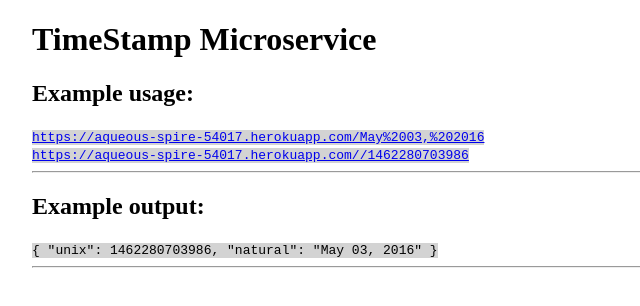
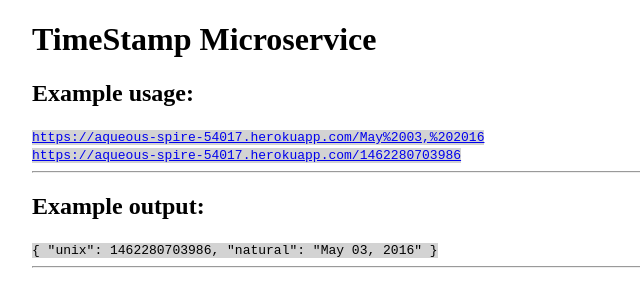
Before and after one commit to Pashtunzoy/TimeStamp-Microservice, a website: page public/index.html in a window 1280 px wide. Shown: the full height of the page, 96-736 px from the left. Drawn offline with Linux system fonts and the light colour scheme.

Commit message:
Had an extra back slash

```diff
--- a/public/index.html
+++ b/public/index.html
@@ -12,7 +12,7 @@
             <h2>Example usage:</h2>
             <a href="https://aqueous-spire-54017.herokuapp.com/May%2003,%202016"><code>https://aqueous-spire-54017.herokuapp.com/May%2003,%202016</code></a>
             <br>
-            <a href="https://aqueous-spire-54017.herokuapp.com//1462280703986"><code>https://aqueous-spire-54017.herokuapp.com//1462280703986</code></a>
+            <a href="https://aqueous-spire-54017.herokuapp.com//1462280703986"><code>https://aqueous-spire-54017.herokuapp.com/1462280703986</code></a>
         </section>
         <hr />
         <section>
```
